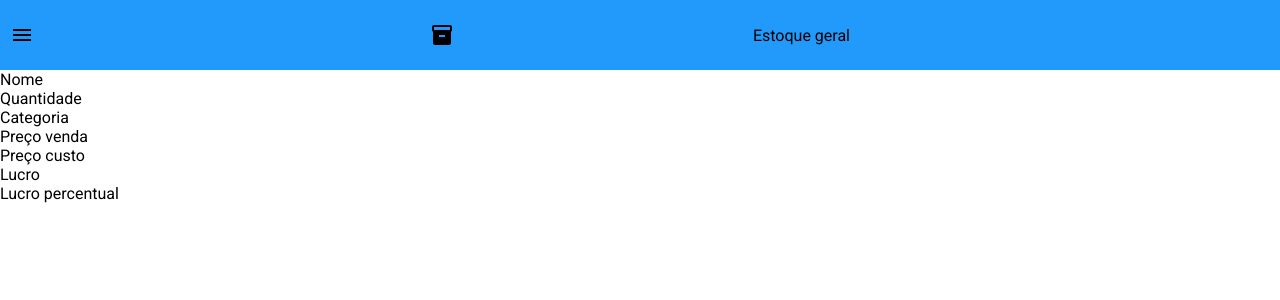
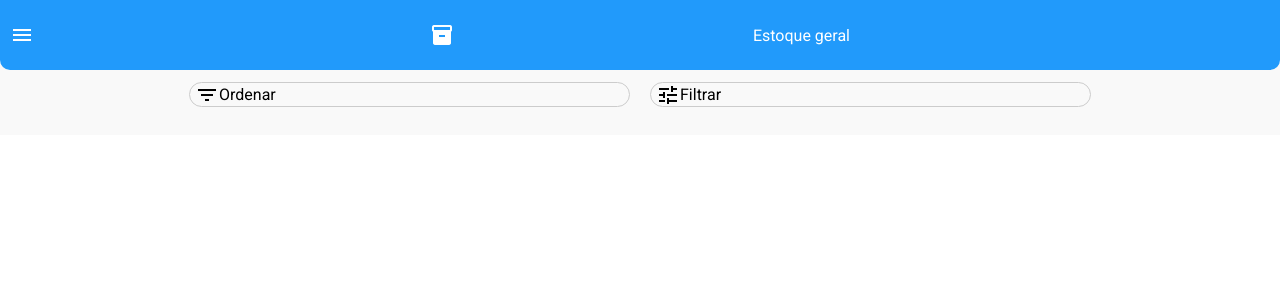
Before and after one commit to Graciano-B-L-Junior/seu_estoque_pessoal, a Django app: page / in a window 1280 px wide. Shown: the top 300 px of the page. Run offline with Django 4.2, Linux system fonts and the light colour scheme.

Commit message:
atualização no layout

```diff
--- a/seu_estoque_pessoal/static/base.css
+++ /dev/null
@@ -1,45 +0,0 @@
-:root{
-    --btn-color:#219afb;
-    --bg:#ffffff;
-    --negative:#ff3e3e;
-}
-*{
-    font-family: 'Roboto', sans-serif;
-    padding: 0px;
-    margin: 0px;
-    box-sizing: border-box;
-}
-
-nav{
-    background-color: #219afb;
-    height: 70px;
-    display: grid;
-    grid-template-columns: 1fr 1fr 1fr;
-    grid-row: 1fr;
-    padding: 0px 10px;
-}
-
-nav .btn-menu{
-    display: flex;
-    justify-content: space-between;
-    align-items: center;
-}
-
-nav .display-menu{
-    display: flex;
-    justify-content: space-between;
-    align-items: center;
-}
-
-body{
-    background-color: var(--bg);
-    display: grid;
-    grid-template-columns: 1fr;
-    grid-auto-rows: auto;
-}
-.btn{
-    background-color: var(--btn-color);
-}
-.btn-neg{
-    background-color: var(--negative);
-}
--- /dev/null
+++ b/seu_estoque_pessoal/static/css/base.css
@@ -0,0 +1,126 @@
+:root{
+    --btn-color:#219afb;
+    --bg:#ffffff;
+    --negative:#ff3e3e;
+}
+*{
+    font-family: 'Roboto', sans-serif;
+    padding: 0px;
+    margin: 0px;
+    box-sizing: border-box;
+}
+
+nav{
+    background-color: #219afb;
+    height: 70px;
+    display: grid;
+    grid-template-columns: 1fr 1fr 1fr;
+    padding: 0px 10px;
+    border-bottom-left-radius: 10px;
+    border-bottom-right-radius: 10px;
+    overflow-y: scroll;
+}
+
+nav .btn-menu{
+    display: flex;
+    justify-content: space-between;
+    align-items: center;
+}
+
+nav div *{
+    color: #ffffff;
+}
+
+nav .display-menu{
+    display: flex;
+    justify-content: space-between;
+    align-items: center;
+}
+
+body{
+    background-color: var(--bg);
+    display: grid;
+    grid-template-columns: 1fr;
+    grid-auto-rows: auto;
+}
+.btn{
+    background-color: var(--btn-color);
+}
+.btn-neg{
+    background-color: var(--negative);
+}
+
+.side-menu{
+    width: 90vw;
+    background-color: var(--btn-color);
+    position: absolute;
+    height: 100vh;
+    left: -90vw;
+    transition: left 0.5s cubic-bezier(0.77,0.2,0.05,1.0);
+}
+
+.side-menu-active{
+    width: 90vw;
+    background-color: var(--btn-color);
+    position: absolute;
+    height: 100vh;
+    left: 0vw;
+    transition: left 0.5s cubic-bezier(0.77,0.2,0.05,1.0);
+}
+.side-menu ul{
+    padding: 0px 10px;
+}
+.side-menu-active ul{
+    padding: 0px 10px;
+}
+.side-menu ul li{
+    display: flex;
+    align-items: center;
+    color: #ffffff;
+    margin: 40px 0px;
+
+}
+
+.side-menu-active ul li{
+    display: flex;
+    align-items: center;
+    color: #ffffff;
+    margin: 40px 0px;
+
+}
+.side-menu ul li p{
+    color: #ffffff;
+    font-size: 24px;
+}
+
+.side-menu-active ul li p{
+    font-size: 24px;
+    color: #ffffff;
+}
+.side-menu-active ul li span{
+    font-size: 40px;
+}
+
+.side-menu ul li span{
+    font-size: 40px;
+}
+
+
+.side-menu-active ul li a{
+    text-decoration: none;
+    margin-left: 10px;
+    font-size: 24px;
+    color: #ffffff;
+}
+
+.side-menu ul li a{
+    text-decoration: none;
+    margin-left: 10px;
+    font-size: 24px;
+    color: #ffffff;
+}
+
+
+.side-menu *{
+    color: var(--bg);
+}
--- /dev/null
+++ b/seu_estoque_pessoal/static/css/estoque-geral.css
@@ -0,0 +1,34 @@
+div.filters{
+    background-color: #f9f9f9;
+    height: 70px;
+    width: 100vw;
+    position: relative;
+    top: -5px;
+    z-index: -1;
+    display: grid;
+    grid-template-columns: 1fr 1fr;
+    align-content: center;
+    gap: 20px;
+}
+
+div#sort{
+    width: 70%;
+    height: 70%;
+    border: 1px solid #ccc;
+    border-radius: 30px;
+    padding: 5px;
+    display: flex;
+    align-items: center;
+    justify-self: end;
+}
+
+div#filter{
+    width: 70%;
+    height: 70%;
+    border: 1px solid #ccc;
+    border-radius: 30px;
+    padding: 5px;
+    display: flex;
+    align-items: center;
+    justify-self: start;
+}
--- /dev/null
+++ b/seu_estoque_pessoal/static/js/menu-toggle.js
@@ -0,0 +1,10 @@
+$(document).ready(()=>{
+    $("#open-menu").on("click",()=>{
+        $("#side-menu").removeClass("side-menu")
+        $("#side-menu").addClass("side-menu-active")
+    })
+    $("#close-menu").on("click",()=>{
+        $("#side-menu").removeClass("side-menu-active")
+        $("#side-menu").addClass("side-menu")
+    })
+})
--- a/seu_estoque_pessoal/templates/seu_estoque_pessoal/index.html
+++ b/seu_estoque_pessoal/templates/seu_estoque_pessoal/index.html
@@ -9,13 +9,15 @@
     <link rel="preconnect" href="https://fonts.googleapis.com">
     <link rel="preconnect" href="https://fonts.gstatic.com" crossorigin>
     <link href="https://fonts.googleapis.com/css2?family=Roboto:ital,wght@0,100;0,300;0,400;0,500;0,700;0,900;1,100;1,300;1,400;1,500;1,700;1,900&display=swap" rel="stylesheet">
-    <link rel="stylesheet" href="{% static 'base.css' %}">
-
+    <link rel="stylesheet" href="{% static 'css/base.css' %}">
+    <script src="https://cdnjs.cloudflare.com/ajax/libs/jquery/3.7.1/jquery.min.js" integrity="sha512-v2CJ7UaYy4JwqLDIrZUI/4hqeoQieOmAZNXBeQyjo21dadnwR+8ZaIJVT8EE2iyI61OV8e6M8PP2/4hpQINQ/g==" crossorigin="anonymous" referrerpolicy="no-referrer"></script>
+    <script src="{% static 'js/menu-toggle.js' %}"></script>
+    <link rel="stylesheet" href="{% static 'css/estoque-geral.css' %}">
     <title>Inicio</title>
 </head>
 <body>
     <nav>
-        <div class="btn-menu">
+        <div id="open-menu" class="btn-menu">
             <span class="material-icons">
                 menu
             </span>
@@ -27,18 +29,67 @@
             <p>Estoque geral</p>
         </div>
     </nav>
+    <div id="side-menu" class="side-menu">
+        <ul>
+            <li id="close-menu">
+                <span class="material-icons">
+                    close
+                </span>
+                <p>Fechar</p>
+            </li>
+            <li>
+                <span class="material-icons">
+                    inventory_2
+                </span>
+                <a href="">Estoque geral</a>
+            </li>
+            <li>
+                <span class="material-icons">
+                    category
+                </span>
+                <a href="">Estoque por categoria</a>
+            </li>
+            <li>
+                <span class="material-icons">
+                    corporate_fare
+                </span>
+                <a href="">Estoque por fornecedor</a>
+            </li>
+            <li>
+                <span class="material-icons">
+                    sell
+                </span>
+                <a href="">Cadastrar produto</a>
+            </li>
+            <li>
+                <span class="material-icons">
+                    post_add
+                </span>
+                <a href="">Cadastrar categoria</a>
+            </li>
+            <li>
+                <span class="material-icons">
+                    domain_add
+                </span>
+                <a href="">Cadastrar fornecedor</a>
+            </li>
+
+        </ul>
+    </div>
     <section>
-        <div>
-            <form action=""></form>
-        </div>
-        <div class="table">
-            <p>Nome</p>
-            <p>Quantidade</p>
-            <p>Categoria</p>
-            <p>Preço venda</p>
-            <p>Preço custo</p>
-            <p>Lucro</p>
-            <p>Lucro percentual</p>
+        <div class="filters">
+            <div id="sort">
+                <span class="material-icons">
+                    filter_list
+                </span>
+                <p>Ordenar</p>
+            </div>
+            <div id="filter">
+                <span class="material-icons">
+                    tune
+                </span>
+                <p>Filtrar</p>
+            </div>
         </div>
     </section>
 </body>
```
Also changed, not shown: seu_estoque_pessoal/templates/seu_estoque_pessoal/includes/base.html (added).
